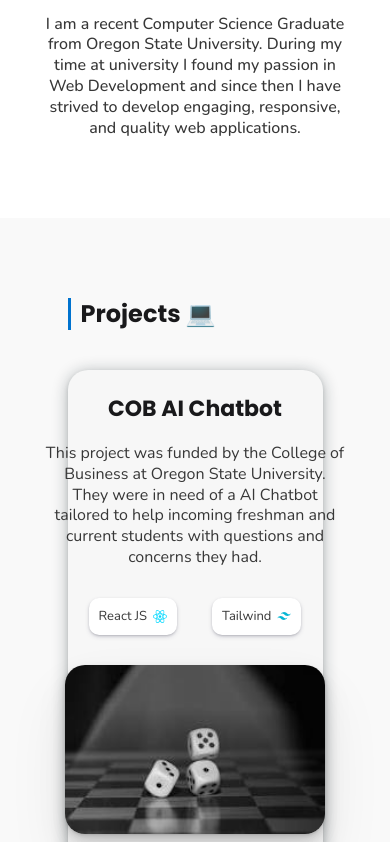
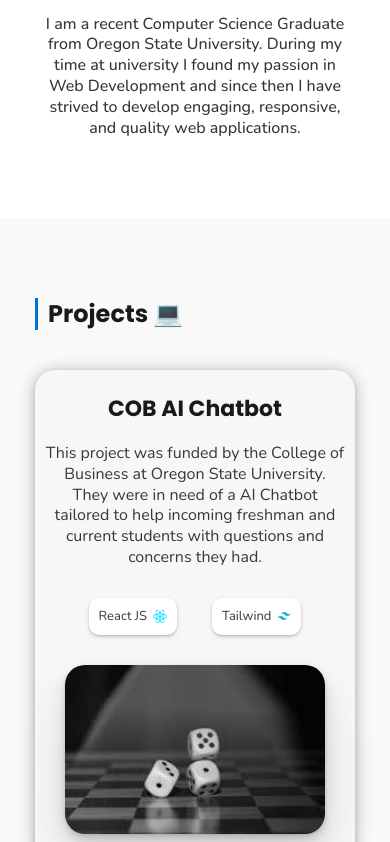
Before and after one commit to gavenrobertson/portfolio-website, a React (Create React App) app: page / in a window 390 px wide. Shown: the part 1401-2243 px from the top of the page. Built offline with nearby package versions, Linux system fonts and the light colour scheme.

Commit message:
small projects css tweaks

```diff
--- a/src/styles/_projects.scss
+++ b/src/styles/_projects.scss
@@ -254,7 +254,6 @@
 @media screen and (max-width: 440px) {
 
     .project-container {
-        width: 25.5rem;
         padding: 2.5rem 1rem;
     }
 
```
